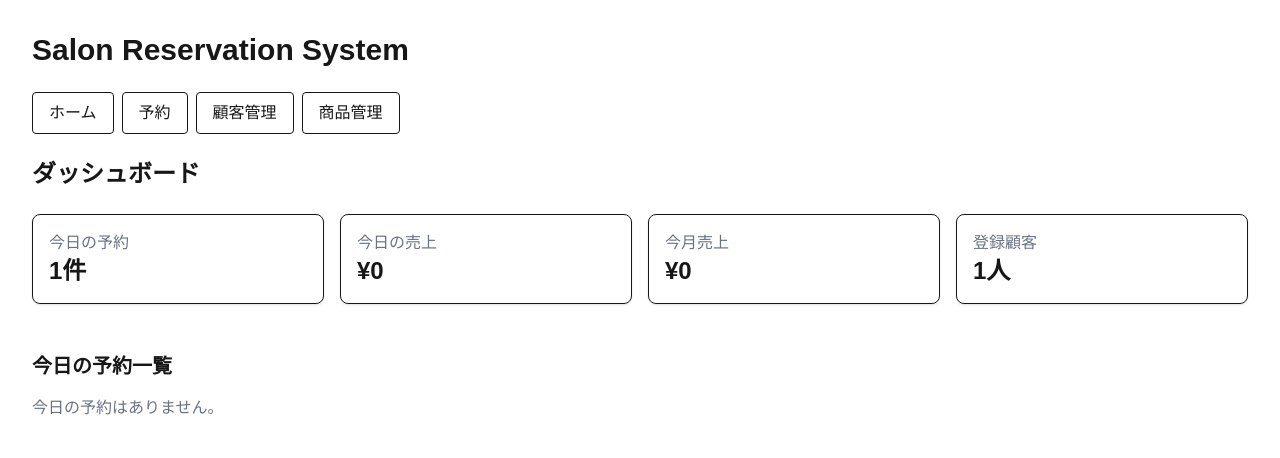
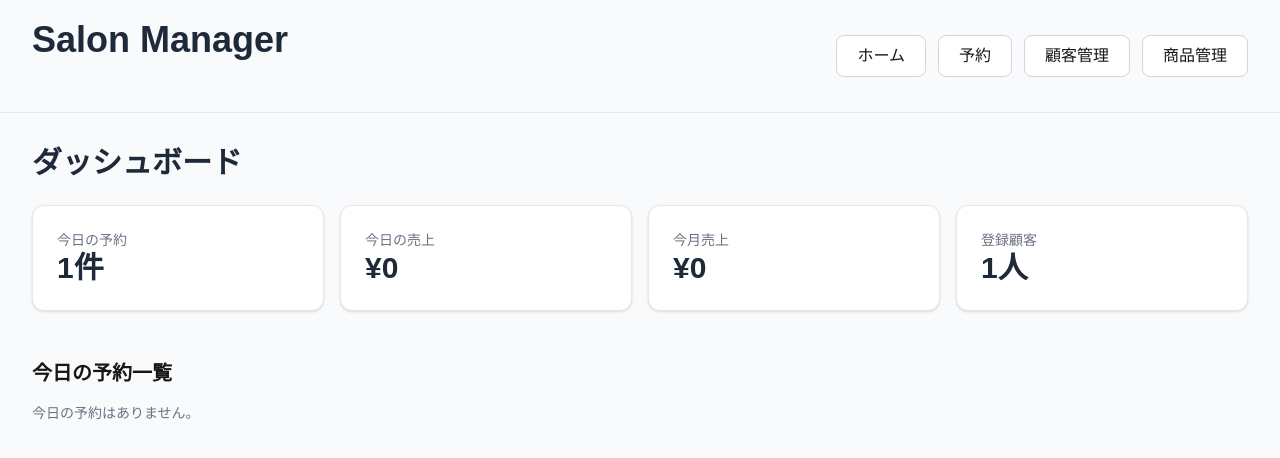
Before and after one commit to na-kroom/salon-reservation-system, a Next.js app: page / in a window 1280 px wide. Shown: the top 458 px of the page. Built offline with nearby package versions, Linux system fonts and the light colour scheme.

Commit message:
improvements UI layout

```diff
--- a/app/page.tsx
+++ b/app/page.tsx
@@ -283,41 +283,45 @@ const [quantity, setQuantity] =
   useState(1);
   return (
 
-    <main className="p-8">
-      <h1 className="mb-6 text-3xl font-bold">
-        Salon Reservation System
+    <main className="min-h-screen bg-gray-50">
+      <div className="sticky top-0 z-50 bg-gray-50 border-b border-gray-200">
+      <div className="max-w-7xl mx-auto flex items-center justify-between py-5 px-8">
+      <h1 className="mb-8 text-4xl font-bold text-gray-800">
+        Salon Manager
       </h1>
 
-      <div className="flex gap-2 mb-6">
+      <div className="flex gap-3">
       <button
         onClick={() => setCurrentPage("home")}
-        className="border rounded px-4 py-2"
+        className="rounded-lg border border-gray-300 bg-white px-5 py-2 transition hover:bg-gray-100"
       >
         ホーム
       </button>
 
         <button
           onClick={() => setCurrentPage("reservation")}
-          className="border rounded px-4 py-2"
+          className="rounded-lg border border-gray-300 bg-white px-5 py-2 transition hover:bg-gray-100"
         >
           予約
         </button>
 
         <button
           onClick={() => setCurrentPage("customer")}
-          className="border rounded px-4 py-2"
+          className="rounded-lg border border-gray-300 bg-white px-5 py-2 transition hover:bg-gray-100"
         >
           顧客管理
         </button>
 
         <button
           onClick={() => setCurrentPage("product")}
-          className="border rounded px-4 py-2"
+          className="rounded-lg border border-gray-300 bg-white px-5 py-2 transition hover:bg-gray-100"
         >
           商品管理
         </button>
-
-            </div>
+        </div>
+          </div>
+        </div>
+    <div className="max-w-7xl mx-auto px-8 py-8">
       {currentPage === "home" && (
         <HomeDashboard
           todayReservationCount={reservations.length}
@@ -566,6 +570,7 @@ const [quantity, setQuantity] =
 
 
     )}
+    </div>
    </main>
 
 );
--- a/components/HomeDashboard.tsx
+++ b/components/HomeDashboard.tsx
@@ -16,47 +16,47 @@ export default function HomeDashboard({
 }: HomeDashboardProps){
   return (
     <div>
-      <h2 className="text-2xl font-bold mb-6">
+      <h2 className="text-3xl font-bold text-gray-800 font-bold mb-6">
         ダッシュボード
       </h2>
 
       <div className="grid grid-cols-4 gap-4">
-        <div className="border rounded-lg p-4 shadow">
-          <p className="text-gray-500">
+        <div className="rounded-xl border border-gray-200 bg-white p-6 shadow-sm">
+          <p className="text-sm text-gray-500">
             今日の予約
           </p>
 
-          <p className="text-2xl font-bold">
+          <p className="text-3xl font-bold text-gray-800 font-bold">
             {todayReservationCount}件
           </p>
         </div>
 
-        <div className="border rounded-lg p-4 shadow">
-          <p className="text-gray-500">
+        <div className="rounded-xl border border-gray-200 bg-white p-6 shadow-sm">
+          <p className="text-sm text-gray-500">
             今日の売上
           </p>
 
-          <p className="text-2xl font-bold">
+          <p className="text-3xl font-bold text-gray-800 font-bold">
             ¥{todaySales.toLocaleString()}
           </p>
         </div>
 
-        <div className="border rounded-lg p-4 shadow">
-          <p className="text-gray-500">
+        <div className="rounded-xl border border-gray-200 bg-white p-6 shadow-sm">
+          <p className="text-sm text-gray-500">
             今月売上
           </p>
 
-          <p className="text-2xl font-bold">
+          <p className="text-3xl font-bold text-gray-800 font-bold">
             ¥{monthlySales.toLocaleString()}
           </p>
         </div>
 
-        <div className="border rounded-lg p-4 shadow">
-          <p className="text-gray-500">
+        <div className="rounded-xl border border-gray-200 bg-white p-6 shadow-sm">
+          <p className="text-sm text-gray-500">
             登録顧客
           </p>
 
-          <p className="text-2xl font-bold">
+          <p className="text-3xl font-bold text-gray-800 font-bold">
             {customerCount}人
           </p>
         </div>
@@ -66,7 +66,7 @@ export default function HomeDashboard({
         </h3>
 
         {todayReservations.length === 0 ? (
-            <p className="text-gray-500">
+            <p className="text-sm text-gray-500">
             今日の予約はありません。
             </p>
         ) : (
@@ -74,9 +74,9 @@ export default function HomeDashboard({
             {todayReservations.map((reservation) => (
                 <div
                 key={reservation.id}
-                className="border rounded-lg p-4"
+                className="rounded-xl border border-gray-200 bg-white p-5 shadow-sm"
                 >
-                <div className="font-bold">
+                <div className="text-lg font-semibold text-gray-800">
                     {reservation.startTime}
                 </div>
 
@@ -84,7 +84,7 @@ export default function HomeDashboard({
                     {reservation.customer}
                 </div>
 
-                <div className="text-gray-500">
+                <div className="text-sm text-gray-500">
                     {reservation.menu}
                 </div>
                 </div>
```
